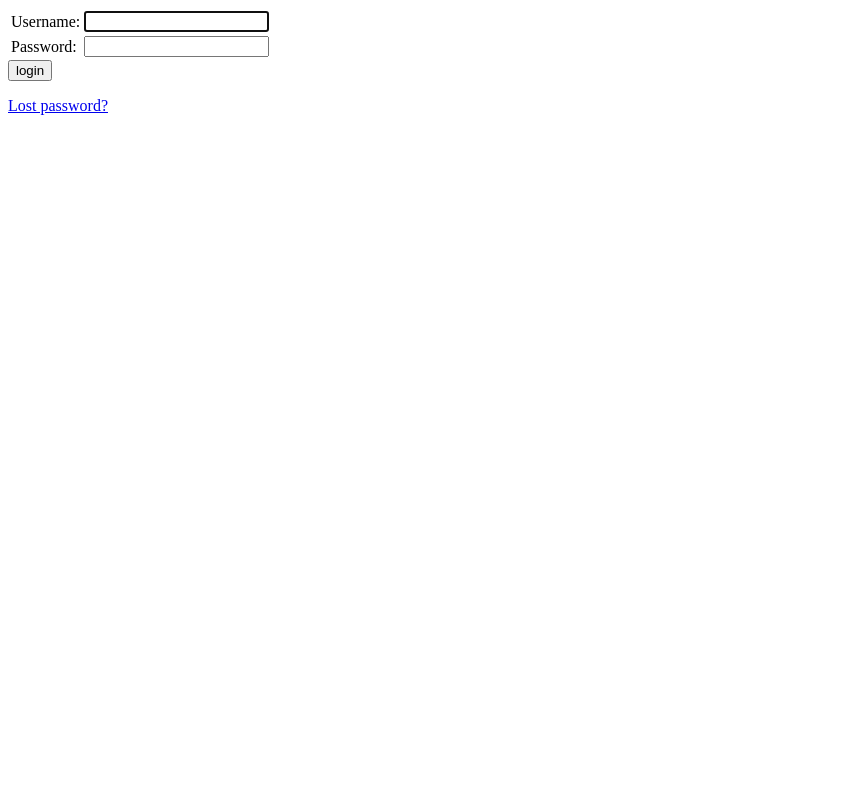
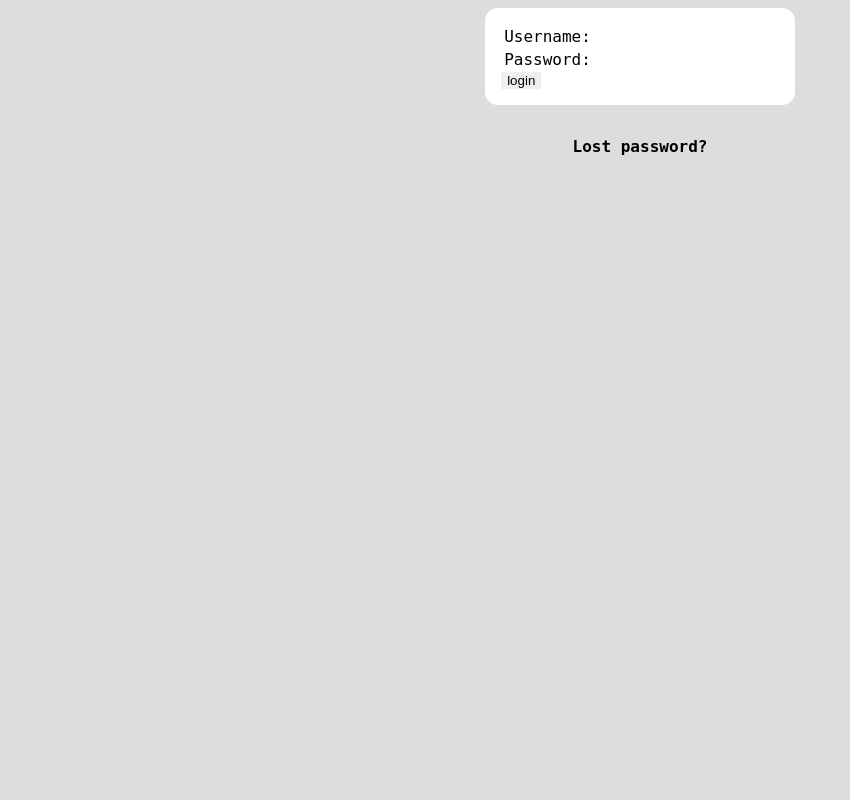
Before and after one commit to SoMir0/alien-project, a Django app: page /accounts/login/ in a window 1280 px wide. Shown: the whole page, without its empty margins (0-850 px from the left). Run offline with Django 4.2, Linux system fonts and the light colour scheme.

Commit message:
login page styling

```diff
--- a/alienproject/templates/registration/login.html
+++ b/alienproject/templates/registration/login.html
@@ -38,4 +38,36 @@
     <p><a href="{% url 'password_reset' %}">Lost password?</a></p>
 </body>
 
+<style>
+body {
+    font-family: monospace, sans-serif;
+    display: flex;
+    flex-direction: column;
+    justify-content: center;
+    align-items: center;
+    background: #ddd;
+}
+
+form {
+    background: #fff;
+    border-radius: 1vmax;
+    padding: 1rem;
+}
+
+form input {
+    outline: none; border: none;
+    transition: 200ms;
+}
+
+form input:hover {
+    filter: brightness(0.9);
+}
+
+a {
+    text-decoration: none;
+    color: black;
+    font-weight: bold;
+    transition: 200ms ease-in;
+}
+</style>
 </html>
```
